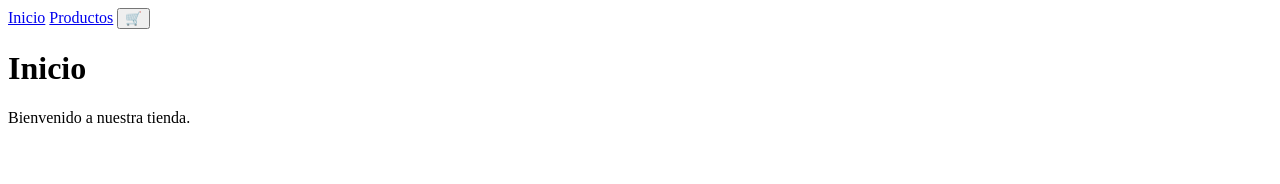
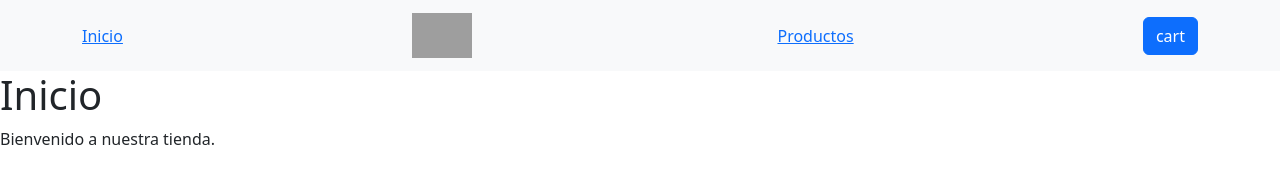
Before and after one commit to LeoPlazaIstea/ECommerce-LAWC, a website with bundled scripts: page index.html in a window 1280 px wide. Built offline with nearby package versions, Linux system fonts and the light colour scheme; grey boxes are pictures that could not be loaded; files whose address does not match are found by name.

Commit message:
agrego node e instalo bootstrap como librería

```diff
--- a/index.html
+++ b/index.html
@@ -7,14 +7,24 @@
     <meta name="viewport" content="width=device-width, initial-scale=1.0">
     <title>Mi E-commerce</title>
     <link rel="stylesheet" href="./components/Styles/Styles.css" />
+    <link rel="stylesheet" href="node_modules/bootstrap/dist/css/bootstrap.min.css">
 </head>
 
 <body>
     <header>
-        <nav>
-            <a href="/" data-link>Inicio</a>
-            <a href="/productos" data-link>Productos</a>
-            <button id="toggle-cart">🛒</button>
+        <nav class="navbar navbar-light bg-light">
+            <div class="container">
+                <!--  una vez que terminamos, sacar los tags, esos dos botones son orientativos de momento-->
+                <!-- este tag es donde tienen que estar las cards sin el detalle, osea el listado de productos -->
+                <a href="/" data-link>Inicio</a>
+                <a class="navbar-brand" href="/">
+                    <img src="/assets/ChatGPT Image 19 may 2025, 21_02_13.png" alt="" width="60">
+                </a>
+                <!-- este tag es lo que luego seria el modal -->
+                <a href="/productos" data-link>Productos</a>
+                <button id="toggle-cart" class="btn btn-primary text-white">cart</button>
+            </div>
+
         </nav>
     </header>
 
@@ -29,6 +39,7 @@
     </aside>
 
     <script type="module" src="/components/js/main.js"></script>
+    <script src="node_modules/bootstrap/dist/js/bootstrap.bundle.min.js"></script>
 </body>
 
 </html>
```
Also changed, not shown: package.json (added, +24 -0 lines), 2 other files.
